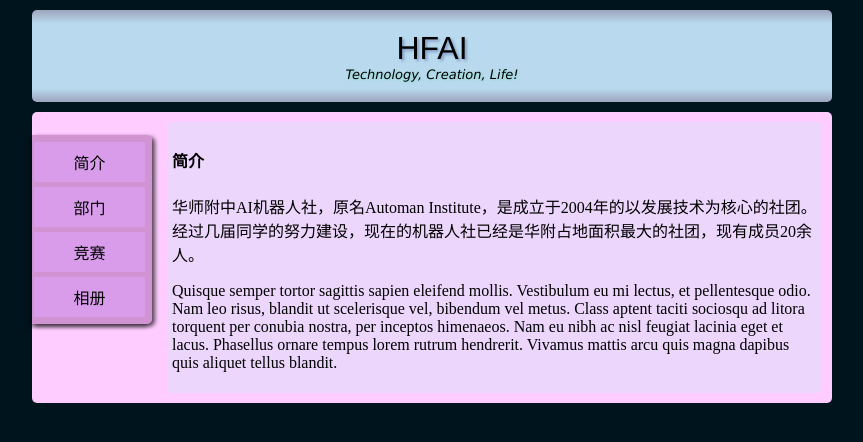
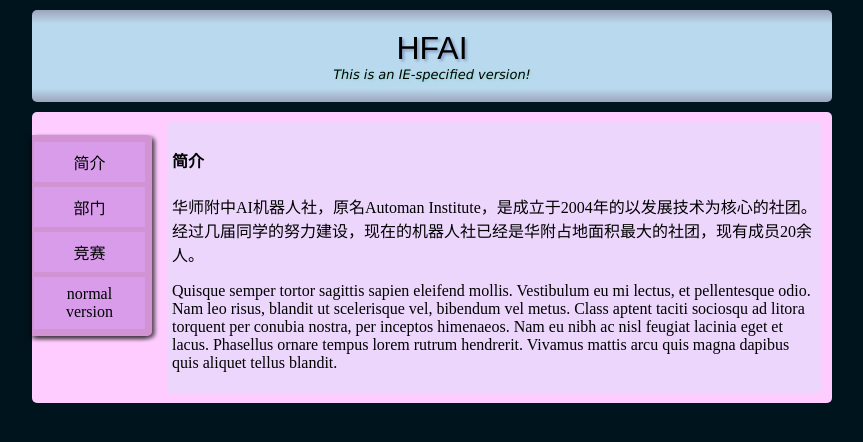
Before and after one commit to easoncxz/HFAI_home, a plain HTML site: page ie.html in a window 1280 px wide. Shown: the whole page, without its empty margins (208-1071 px from the left). Drawn offline with Linux system fonts and the light colour scheme.

Commit message:
IE version link inside the main page is added.

```diff
--- a/ie.html
+++ b/ie.html
@@ -249,7 +249,7 @@
 							<li id="li1"><a href="#c1">简介</a></li>
 							<li id="li2"><a href="#c2">部门</a></li>
 							<li id="li3"><a href="#c3">竞赛</a></li>
-							<li id="li4"><a href="#">相册</a></li>
+							<li id="li4"><a href="./index.html">normal version</a></li>
 						</ul>
 					</nav>
 				</div>
@@ -258,7 +258,7 @@
 				<h1>HFAI</h1>
 				<!--Technology, Creation, Life!-->
 				<p>
-					Technology, Creation, Life!
+					This is an IE-specified version!
 				</p>
 			</header>
 			<div id="content">
```
Also changed, not shown: index.html (+1 -1 lines).
